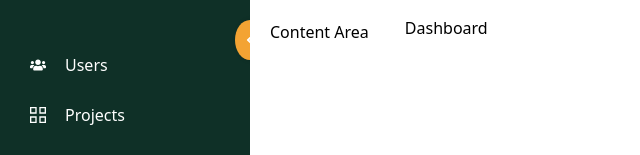
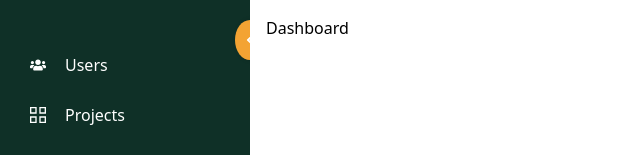
Before and after one commit to IbrahimMohram1/PMS, a React (Vite) app: page /dashboard in a window 1280 px wide. Shown: the top 155 px of the page, without its empty margins (0-640 px from the left). Built offline with nearby package versions, Linux system fonts and the light colour scheme.

Commit message:
Update : Layout Update delete Div

```diff
--- a/src/Hooks/useTasks.js
+++ b/src/Hooks/useTasks.js
@@ -16,6 +16,8 @@ export const useTasksApi = () => {
       const { data } = await axiosClient.get(
         "Task/manager?pageSize=10&pageNumber=1",
       );
+      console.log(data.data);
+
       setData(data.data);
       return data;
     } catch (error) {
--- a/src/Shared/SideBar/SideBar.jsx
+++ b/src/Shared/SideBar/SideBar.jsx
@@ -75,10 +75,6 @@ export default function SideBar() {
           </MenuItem>
         </Menu>
       </Sidebar>
-
-      <main style={{ flex: 1, padding: 20 }}>
-        <h1>Content Area</h1>
-      </main>
     </div>
   );
 }
```
